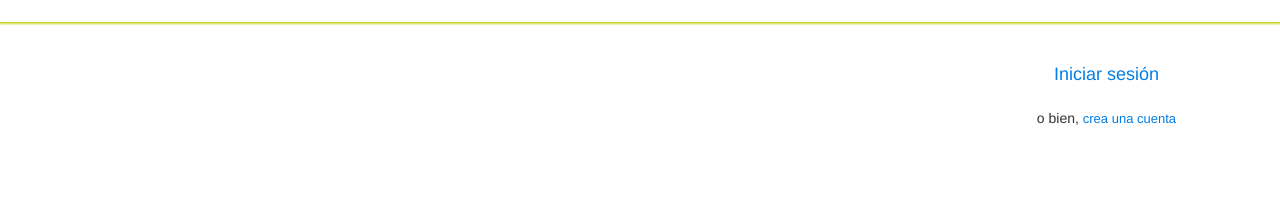
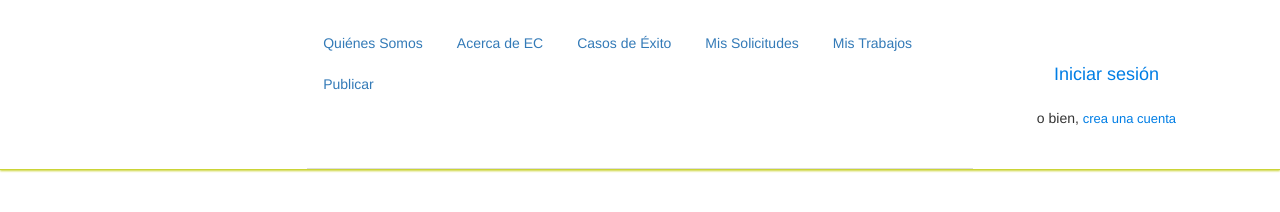
Before and after one commit to icespedes/Portal-Estamos-Capacitados, a website: page index.html in a window 1280 px wide. Shown: the part 116-328 px from the top of the page. Drawn offline with nearby package versions, Linux system fonts and the light colour scheme; a web font is replaced by a local one.

Commit message:
Menu Tabs y estilos del mismo

```diff
--- a/app.scss
+++ b/app.scss
@@ -99,6 +99,21 @@ $secondary_font: 'Allerta', sans-serif;
     }
   }
 
+  .navigation {
+    width: 80%;
+    margin: auto;
+
+    nav {
+
+      ul {
+        width: 65%;
+        margin: auto;
+
+        li {
+        }
+      }
+    }
+  }
 }
 
 
--- a/index.html
+++ b/index.html
@@ -34,10 +34,19 @@
             <li class="register"><span>o bien, </span><a href="">crea una cuenta</a></li>
           </ul>
         </header>
-        <nav class="menu"> <!--menu-->
 
-        </nav>
-
+        <div class="navigation"> <!--navigation-->
+          <nav> <!--menu-->
+            <ul class="nav nav-tabs">
+              <li role="presentation"><a href="#">Quiénes Somos</a></li>
+              <li role="presentation"><a href="#">Acerca de EC</a></li>
+              <li role="presentation"><a href="#">Casos de Éxito</a></li>
+              <li role="presentation"><a href="#">Mis Solicitudes</a></li>
+              <li role="presentation"><a href="#">Mis Trabajos</a></li>
+              <li role="presentation"><a href="#">Publicar</a></li>
+            </ul>
+          </nav>
+        </div>
       </section>
 
       <!--CUERPO-->
```
Also changed, not shown: css/app.css.
